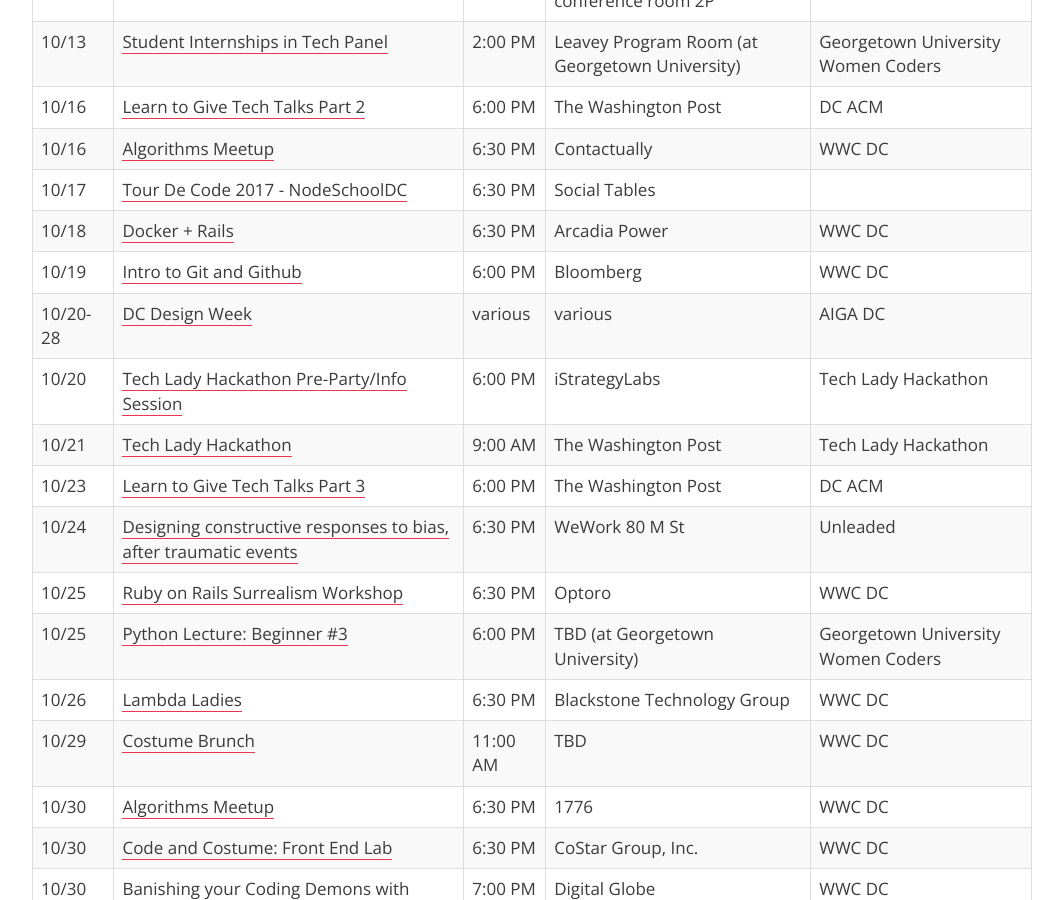
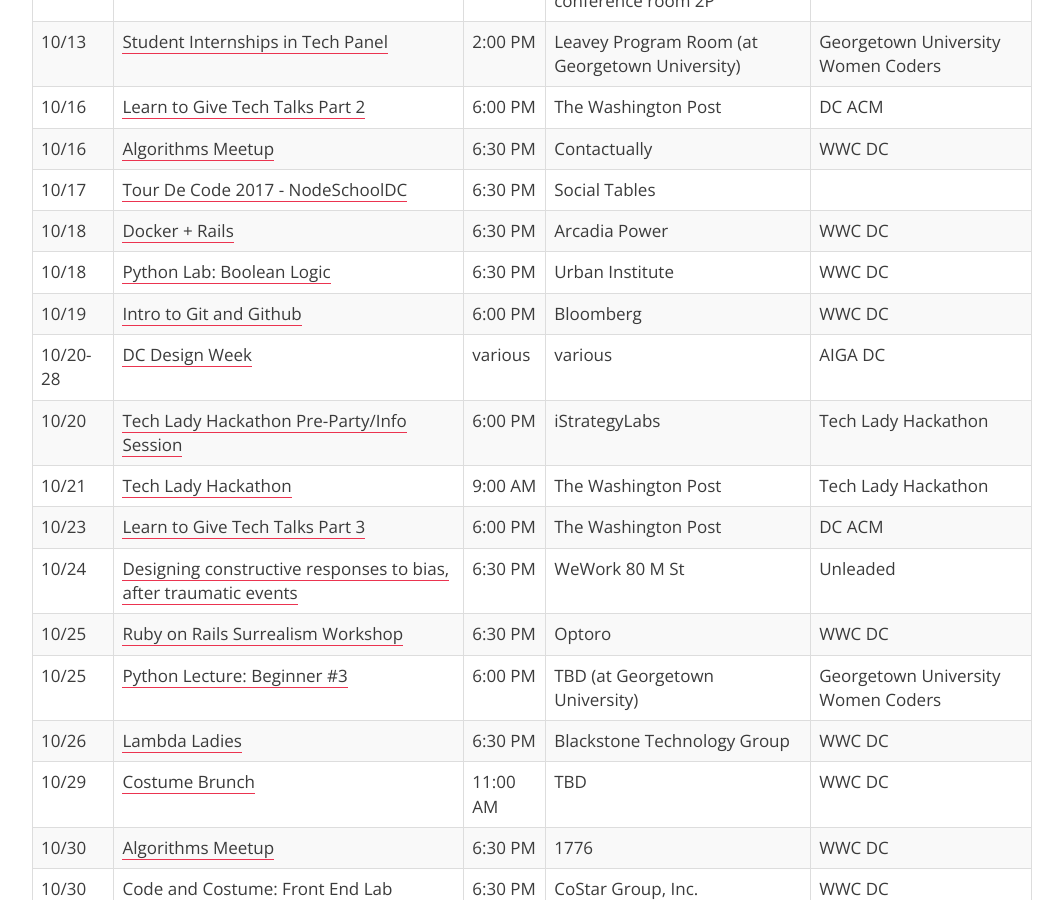
Before and after one commit to dcfemtech/dcfemtech.github.io, a Jekyll site: the page built from _events/tourdecode-2017.markdown, in a window 1280 px wide and 900 px high, scrolled down 1560 px. Shown: the whole window, without its empty margins (108-1171 px from the left). Built offline with Jekyll 4.4.1, drawn with Linux system fonts in a browser that asks for light colours.

Commit message:
Add Python night to tdc calendar

```diff
--- a/_events/tourdecode-2017.markdown
+++ b/_events/tourdecode-2017.markdown
@@ -42,6 +42,7 @@
 | 10/16 | [Algorithms Meetup](https://www.meetup.com/Women-Who-Code-DC/events/243752004/) | 6:30 PM | Contactually | WWC DC |
 | 10/17 | [Tour De Code 2017 - NodeSchoolDC](https://www.meetup.com/preview/node-dc/events/243586589) | 6:30 PM | Social Tables |
 | 10/18 | [Docker + Rails](https://www.meetup.com/Women-Who-Code-DC/events/243597195/) | 6:30 PM | Arcadia Power | WWC DC |
+| 10/18 | [Python Lab: Boolean Logic](https://www.meetup.com/Women-Who-Code-DC/events/244147768/) | 6:30 PM | Urban Institute | WWC DC |
 | 10/19 | [Intro to Git and Github](https://www.meetup.com/Women-Who-Code-DC/events/243781293/) | 6:00 PM | Bloomberg | WWC DC |
 | 10/20-28 | [DC Design Week](http://www.dcdesignweek.org/) | various | various | AIGA DC
 | 10/20 | [Tech Lady Hackathon Pre-Party/Info Session](http://techladyhackathon.org/) | 6:00 PM | iStrategyLabs | Tech Lady Hackathon
```
